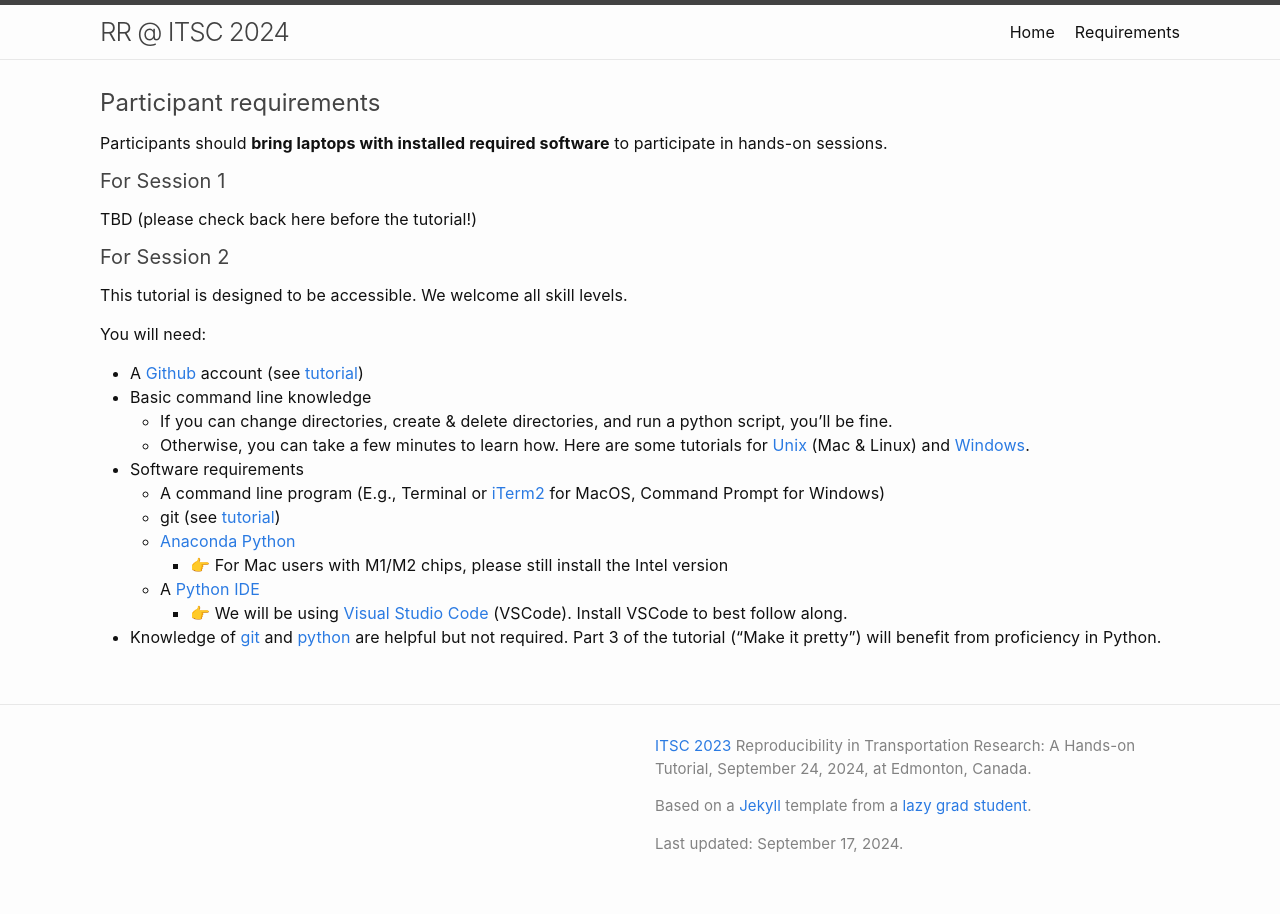
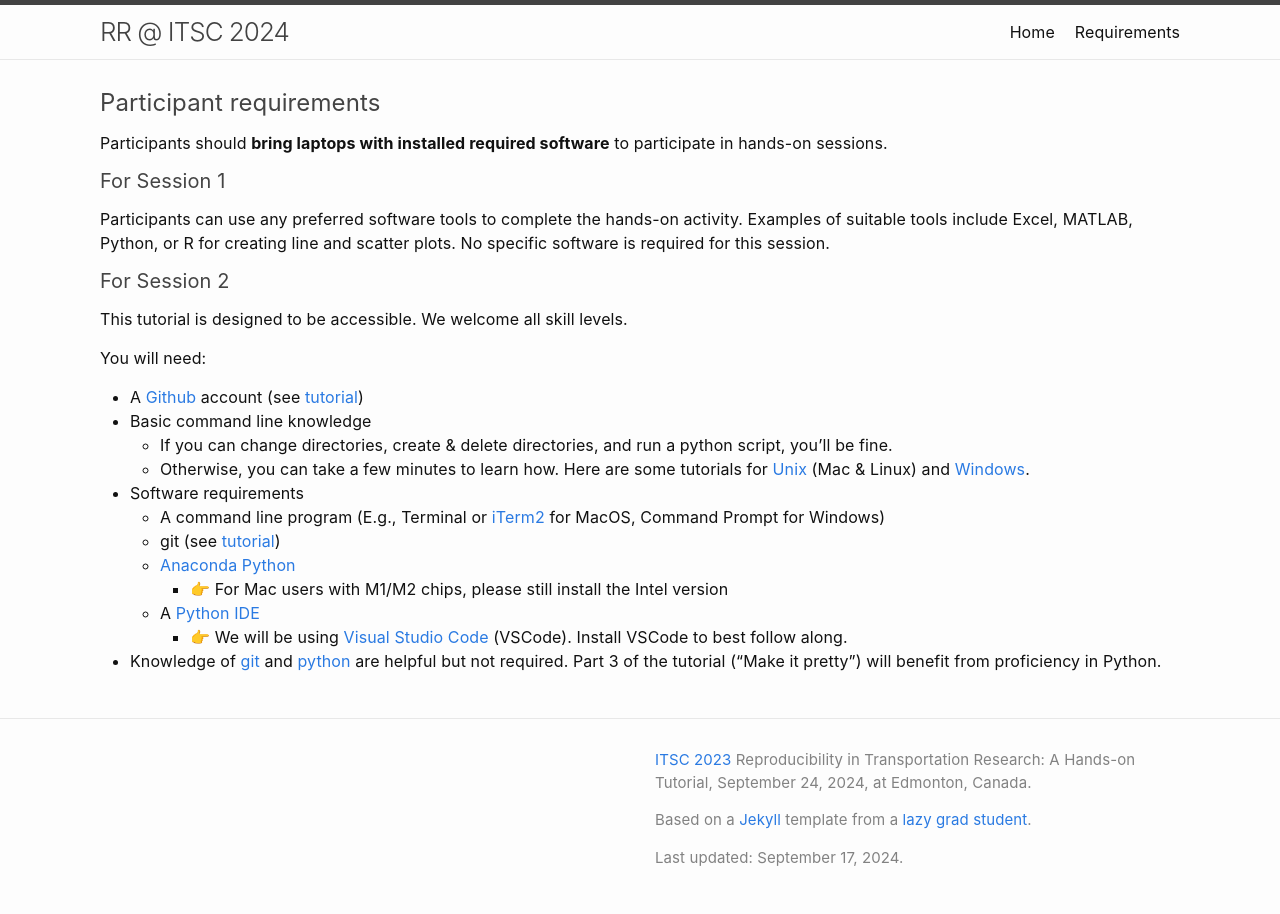
Before and after one commit to RRinTransportation/itsc24-rr-tutorial, a Jekyll site: the page built from requirements.md, in a window 1280 px wide. Built offline with Jekyll 4.4.1, drawn with Linux system fonts in a browser that asks for light colours.

Commit message:
Add Session 1 requirements

```diff
--- a/requirements.md
+++ b/requirements.md
@@ -9,7 +9,7 @@ layout: default
 Participants should **bring laptops with installed required software** to participate in hands-on sessions.
 
 ##### For Session 1
-TBD (please check back here before the tutorial!)
+Participants can use any preferred software tools to complete the hands-on activity. Examples of suitable tools include Excel, MATLAB, Python, or R for creating line and scatter plots. No specific software is required for this session.
 
 ##### For Session 2 {#requirements-section2}
 This tutorial is designed to be accessible. We welcome all skill levels.
```
